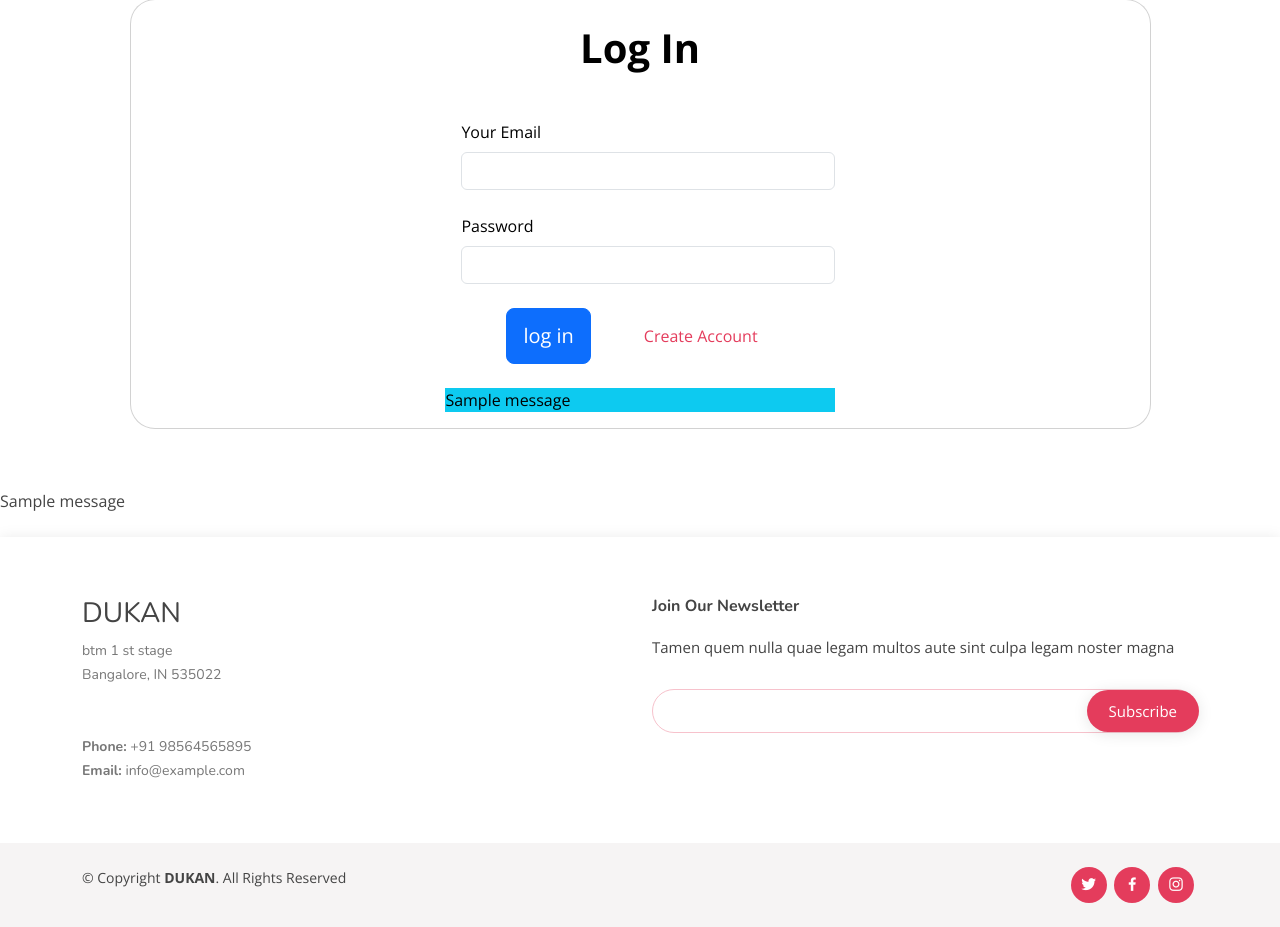
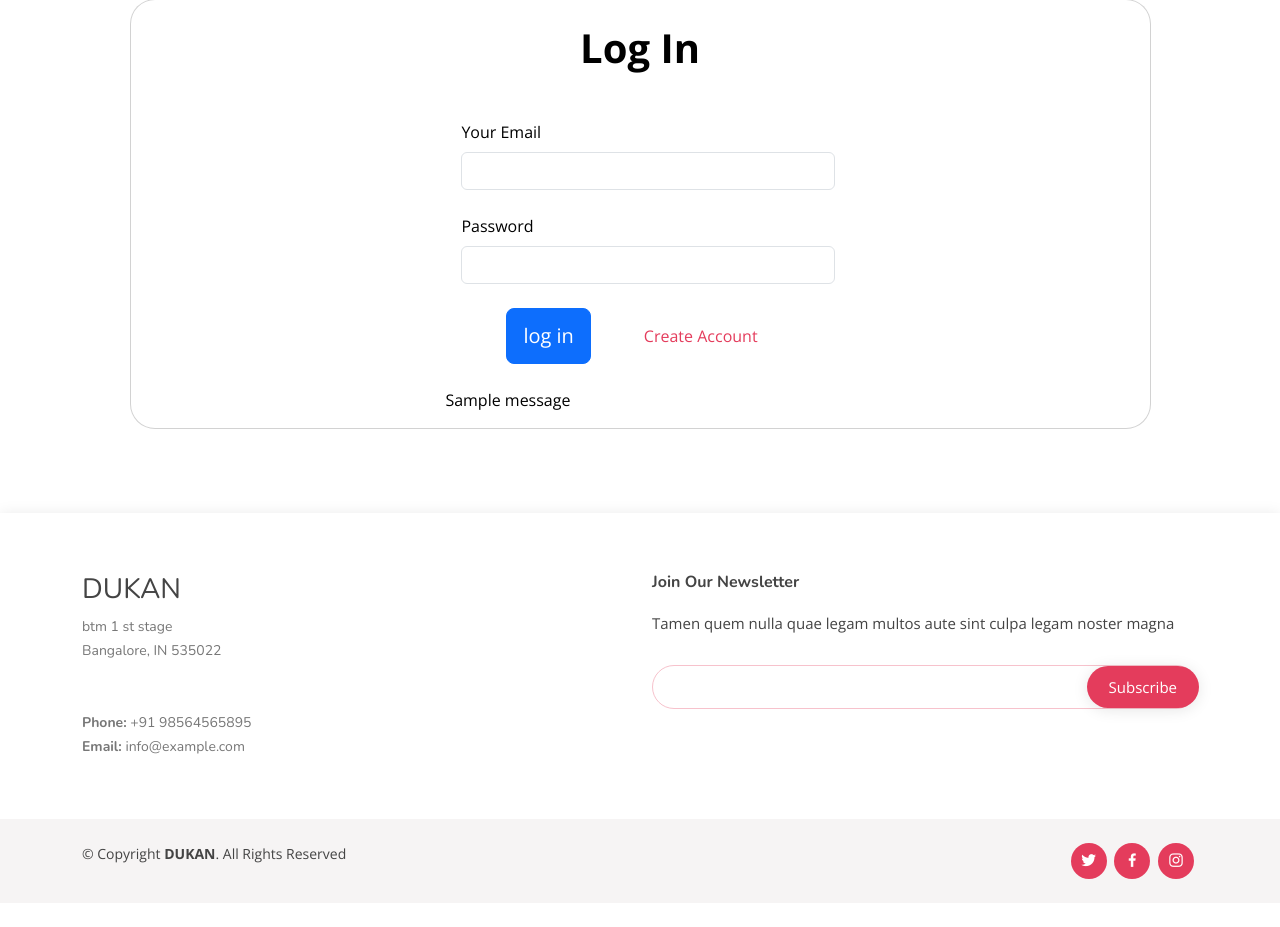
Before and after one commit to amarraw/ecome, a Django app: page /auth/login/ in a window 1280 px wide. Shown: the part 109-1036 px from the top of the page. After the commit the page ends 988 px from the top, so only its background shows below. Run offline with Django 5.2, Linux system fonts and the light colour scheme; tables that the repository leaves empty hold one stand-in row (values such as "Sample post"); one stand-in notice (Sample message) is shown; some libraries are stand-ins or nearby versions.

Commit message:
fixed error message

```diff
--- a/ecomeapp/views.py
+++ b/ecomeapp/views.py
@@ -113,7 +113,8 @@ class CheckOut(View):
                 request.session['cart'] = {}
                 messages.success(request,'Your order successfully placed')
         else:
-            return redirect('login')
+            messages.success(request,'login is required')
+            return redirect('user_login')
 
         return redirect('cart')
     def get(self, request):
--- a/templates/authuser/login.html
+++ b/templates/authuser/login.html
@@ -44,13 +44,12 @@
                     </div>
 
 
-                    <div class="text-bg-info">
-                      {% if messages %}
+                    {% if messages %}
                         {% for message in messages %}
-                          {% if message.tags %} {{message}} <br> {% endif %}
+                            {{ message }}<br>
                         {% endfor %}
-                      {% endif %}
-                    </div>
+                    {% endif %}
+
 
                   </form>
 
--- a/templates/base.html
+++ b/templates/base.html
@@ -96,11 +96,8 @@
 
 
     {% endblock body %}
-    {% if messages %}
-        {% for message in messages %}
-          {% if message.tags %} {{message}} <br> {% endif %}
-    {% endfor %}
-    {% endif %}
+
+
   </main><!-- End #main -->
 <br>
   <!-- ======= Footer ======= -->
```
Also changed, not shown: db.sqlite3.
